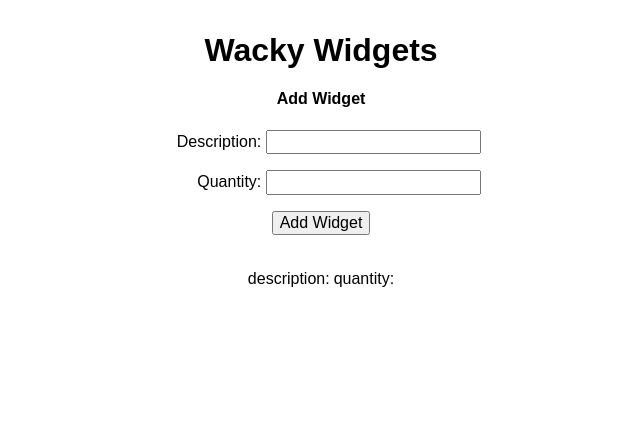
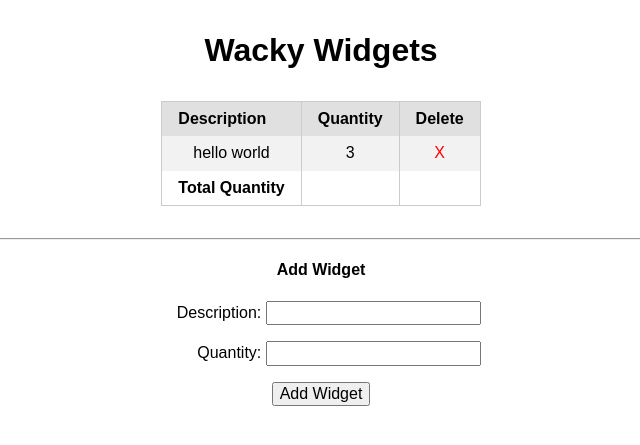
Before and after one commit to ericmbc/unit-3-assesment, a Django app: page / in a window 1280 px wide. Shown: the top 445 px of the page, without its empty margins (319-959 px from the left). Run offline with Django 3.2, Linux system fonts and the light colour scheme; data comes from the database, SQL or seed files in the repository; both versions use the stored data as it was after the commit; some libraries are stand-ins or nearby versions.

Commit message:
delete widgets

```diff
--- a/widget/main_app/models.py
+++ b/widget/main_app/models.py
@@ -5,5 +5,5 @@ class Widget(models.Model):
     description = models.CharField(max_length=100)
     quantity = models.IntegerField()
 
-    # def __str__(self):
-    #     return self.name
+    def __str__(self) :
+        return f'{self.description} on {self.quantity}'
--- a/widget/main_app/templates/base.html
+++ /dev/null
@@ -1,34 +0,0 @@
-{% load static %}
-<!DOCTYPE html>
-<html lang="en">
-<head>
-  <meta charset="UTF-8">
-  <meta name="viewport" content="width=device-width, initial-scale=1.0">
-  <meta http-equiv="X-UA-Compatible" content="ie=edge">
-  <title>{% block title %}
-    Wacky Widgets
-    {% endblock %}</title>
-  <link rel="stylesheet" href="https://unpkg.com/purecss@1.0.0/build/pure-min.css" integrity="sha384-nn4HPE8lTHyVtfCBi5yW9d20FjT8BJwUXyWZT9InLYax14RDjBj46LmSztkmNP9w" crossorigin="anonymous">
-  <link rel="stylesheet" type="text/css" href="{% static 'css/style.css' %}">
-</head>
-<body>
-  <h1>Wacky Widgets</h1>
-  {% if widget_list|length == 0 %}
-  <h3>No Widgets Exist</h3><hr>
-  {% else %}
-    <table>
-      <tr>
-          <td>description:</td>
-          <td>quantity:</td>
-      </tr>
-  {% endif %}
-  <h4>Add Widget</h4>
-
-  <form method="POST">
-  {% csrf_token %}
-  {{ form.as_p }}
-  <input type="submit" class="btn" value="Add Widget">
-</form>
-
-</body>
-</html>
--- a/widget/main_app/templates/index.html
+++ b/widget/main_app/templates/index.html
@@ -1,3 +1,52 @@
-{% extends 'base.html' %}
-{% block content %}
-{% endblock %}
+<!DOCTYPE html>
+<html lang="en">
+<head>
+    <meta charset="UTF-8">
+    <meta http-equiv="X-UA-Compatible" content="IE=edge">
+    <meta name="viewport" content="width=device-width, initial-scale=1.0">
+    <link rel="stylesheet" href="https://unpkg.com/purecss@1.0.0/build/pure-min.css" integrity="sha384-nn4HPE8lTHyVtfCBi5yW9d20FjT8BJwUXyWZT9InLYax14RDjBj46LmSztkmNP9w" crossorigin="anonymous">
+    <link rel="stylesheet" href="/static/css/style.css">
+    <title>Wacky Widgets</title>
+</head>
+<body>
+    <h1>Wacky Widgets</h1>
+    {% if widget_list|length == 0 %}
+    <h3>No Widgets Exist</h3>
+    {% else %}
+    <table class="pure-table pure-table-striped">
+        <thead>
+          <tr>
+              <th>Description</th>
+              <th>Quantity</th>
+              <th>Delete</th>
+          </tr>
+        </thead>
+        <tbody>
+          {% for item in widget_list %}
+            <tr>
+              <td>{{item.description}}</td>
+              <td>{{item.quantity}}</td>
+              <td><a href="{{ item.id }}/delete/">X</a></td>
+            </tr>
+          {% endfor %}
+        </tbody>
+        <tbody>
+            <tr>
+                <th>Total Quantity</th>
+                <th></th>
+                <th></th>
+            </tr>
+        </tbody>
+      </table>
+    {% endif %}
+    <hr>
+
+    <h4>Add Widget</h4>
+
+    <form method="POST" action="/add">
+    {% csrf_token %}
+    {{ form.as_p }}
+    <input type="submit" class="btn" value="Add Widget">
+  </form>
+</body>
+</html>
--- a/widget/main_app/urls.py
+++ b/widget/main_app/urls.py
@@ -3,4 +3,6 @@ from . import views
 
 urlpatterns = [
     path('', views.index, name='index'),
+    path('add', views.add_widget, name='add_widget'),
+    path('<int:widget_id>/delete/', views.delete_widget),
 ]
--- a/widget/main_app/views.py
+++ b/widget/main_app/views.py
@@ -1,4 +1,4 @@
-from django.shortcuts import render
+from django.shortcuts import render, redirect
 from .models import Widget
 from .forms import WidgetForm
 
@@ -8,3 +8,15 @@ def index(request):
     print(widget_list)
     widget_form = WidgetForm()
     return render(request, 'index.html', { 'widget_list': widget_list, 'form': widget_form})
+
+def add_widget(request):
+    widget = Widget.objects.create(
+        description = request.POST['description'],
+        quantity = request.POST['quantity'],
+    )
+    return redirect('/')
+
+def delete_widget(request, widget_id):
+    widget = Widget.objects.get(id=widget_id)
+    widget.delete()
+    return redirect('/')
```
Also changed, not shown: widget/db.sqlite3.
